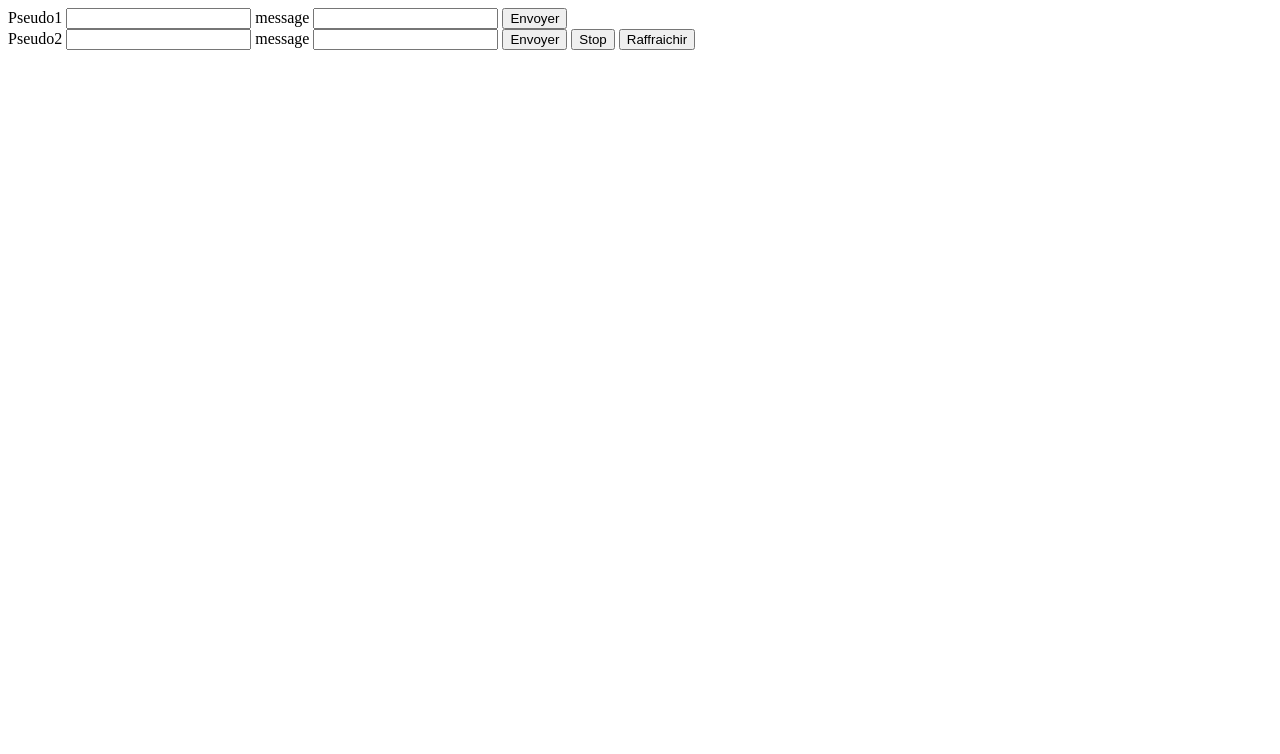
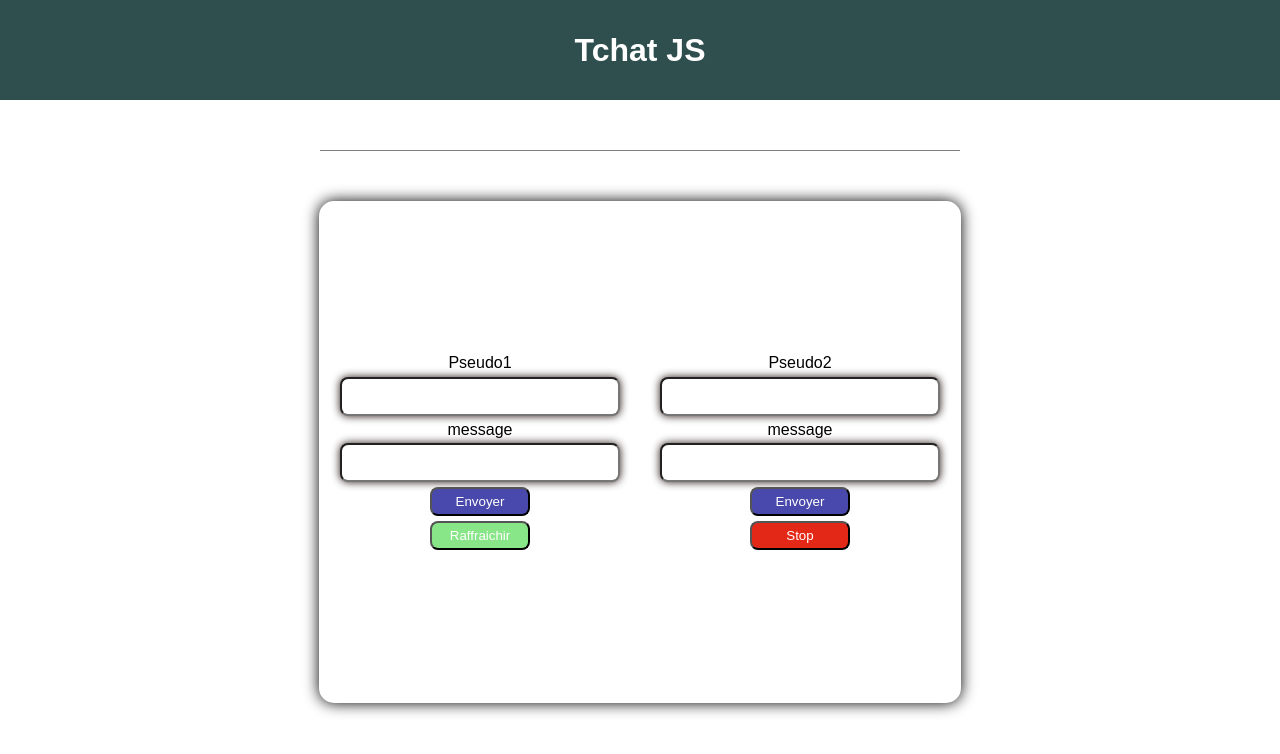
Before and after one commit to akkramm00/tchat-Js-exercice, a plain HTML site: page index.html in a window 1280 px wide. Drawn offline with Linux system fonts and the light colour scheme.

Commit message:
style css adding

```diff
--- a/index.html
+++ b/index.html
@@ -8,6 +8,10 @@
     <link rel="stylesheet" href="style.css">
 </head>
 <body>
+    <div class="title">
+        <h1>Tchat JS</h1>
+    </div>
+    <div class="bottom"></div>
     <form action="" id="tchat">
         <div class="user1">
             <label for="login1">Pseudo1</label>
@@ -15,7 +19,9 @@
             <label for="message1">message</label>
             <input type="text" id="message1" name="message1">
             <button id="btn-send1">Envoyer</button>
+            <button id="reset">Raffraichir</button>
         </div>
+        <div class="user2">
             <label for="login2">Pseudo2</label>
             <input type="text" id="login2" name="login2">
             <label for="message2">message</label>
@@ -23,7 +29,7 @@
             <button id="btn-send2">Envoyer</button>
             <button id="stop">Stop</button>
         </div>
-        <button id="reset">Raffraichir</button>
+
         <p id="display-text"></p>
     </form>
 
--- a/style.css
+++ b/style.css
@@ -0,0 +1,88 @@
+body{
+    box-sizing: border-box;
+    padding: 0;
+    margin: 0;
+    font-family: Arial, Helvetica, sans-serif;
+    display: flex;
+    flex-direction: column;
+    justify-content: center;
+    align-items: center;
+
+}
+.title{
+    width: 100%;
+    height: 100px;
+    background: darkslategrey;
+    color:white;
+    display: flex;
+    justify-content: center;
+    align-items: center;
+
+}
+.bottom{
+    border-bottom: 1px solid grey;
+    width:50%;
+    height: 50px;
+}
+
+#tchat{
+    display: flex;
+    flex-direction: row;
+    justify-content: center;
+    align-items: center;
+    height: 500px;
+    width: 50%;
+    margin:auto;
+    border: 1px solid transparent;
+    box-shadow: 0 0 15px black;
+    margin-top:50px;
+    border-radius:15px;
+}
+.user1{
+    display: flex;
+    flex-direction: column;
+    justify-content: space-around;
+    align-items: center;
+    height:200px;
+    width:80%;
+}
+.user2{
+    display: flex;
+    flex-direction: column;
+    justify-content: space-around;
+    align-items: center;
+    height:200px;
+    width:80%;
+}
+
+input{
+    width:80%;
+    padding:10px;
+    border-radius:8px;
+    box-shadow: 0 0 8px rgb(38, 20, 20);
+}
+
+#btn-send1 ,
+#btn-send2{
+    background:rgb(73, 73, 173);
+    color:white;
+    border-radius:8px;
+    padding:5px;
+    width:100px;
+
+ }
+ #reset{
+    background: rgb(136, 230, 136);
+    color:white;
+    border-radius:8px;
+    padding:5px;
+    width:100px;
+
+ }
+ #stop{
+     background: rgb(228, 40, 23);
+    color:white;
+    border-radius:8px;
+    padding:5px;
+    width:100px;
+ }
```
